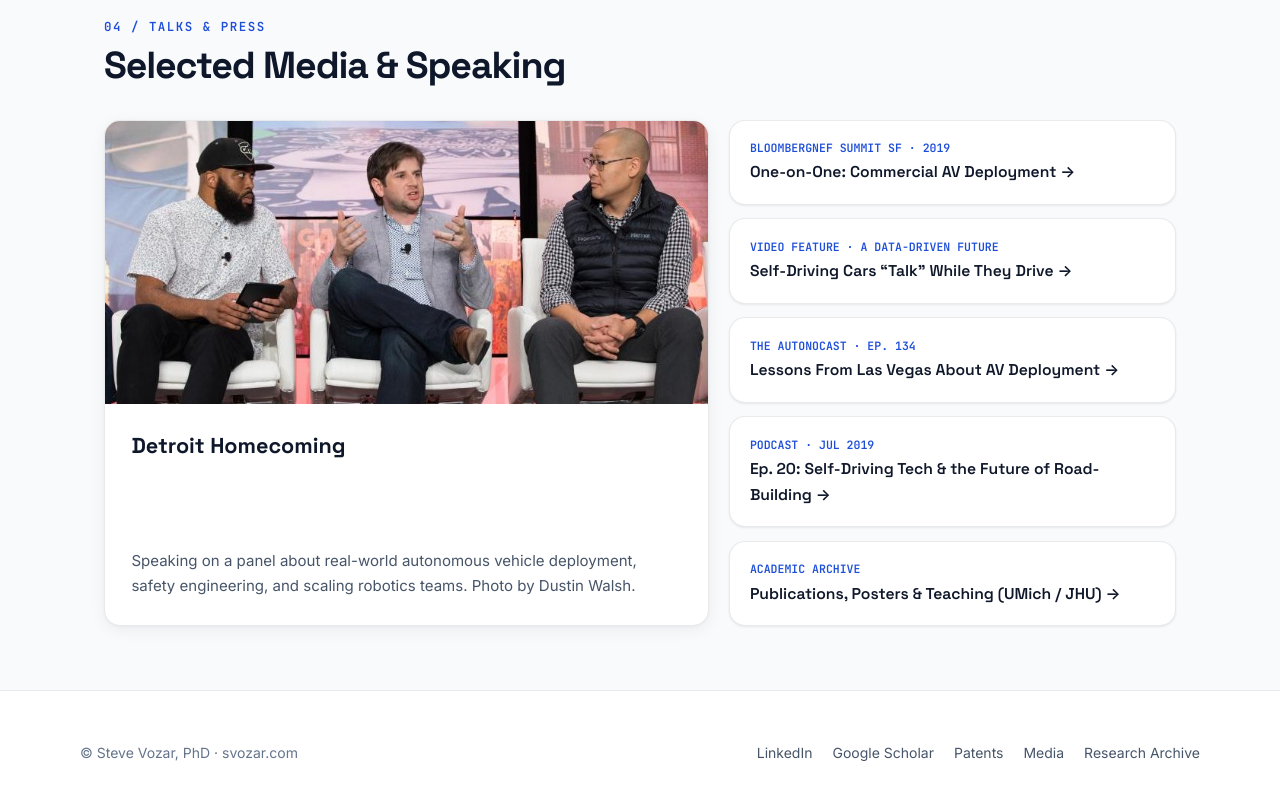
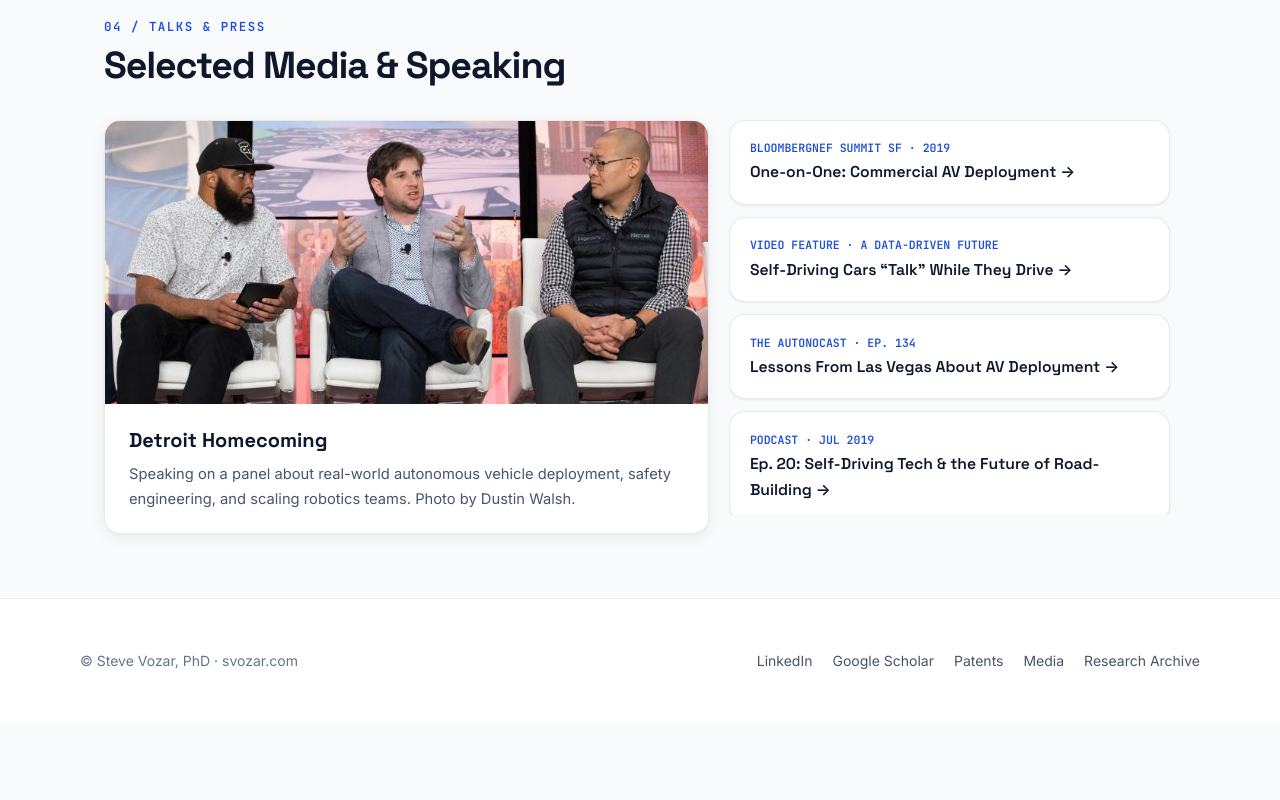
Before and after one commit to svozar/svozar.com, a plain HTML site: page index.html in a window 1280 px wide. Shown: the part 4280-5080 px from the top of the page. After the commit the page ends 5002 px from the top, so only its background shows below. Drawn offline with Linux system fonts and the light colour scheme.

Commit message:
Match media list height to panel photo card with clean scroll

```diff
--- a/assets/css/wild.css
+++ b/assets/css/wild.css
@@ -709,6 +709,7 @@ img {
   display: grid;
   grid-template-columns: 1.15fr 0.85fr;
   gap: 1.25rem;
+  align-items: start;
 }
 
 .stage-card {
@@ -728,30 +729,31 @@ img {
 }
 
 .stage-card-body {
-  padding: 1.5rem 1.65rem 1.65rem;
-  display: flex;
-  flex-direction: column;
-  flex: 1;
-  justify-content: space-between;
+  padding: 1.25rem 1.5rem 1.35rem;
 }
 
 .stage-card h3 {
-  margin: 0 0 0.45rem;
+  margin: 0 0 0.35rem;
   font-family: var(--font-display);
-  font-size: 1.35rem;
+  font-size: 1.25rem;
   color: var(--text);
 }
 
 .stage-card p {
   margin: 0;
   color: var(--text-secondary);
-  font-size: 0.94rem;
+  font-size: 0.92rem;
 }
 
 .media-list {
   display: flex;
   flex-direction: column;
-  gap: 0.85rem;
+  gap: 0.75rem;
+  max-height: 395px;
+  overflow-y: auto;
+  padding-right: 0.35rem;
+  scrollbar-width: thin;
+  scrollbar-color: rgba(15, 23, 42, 0.2) transparent;
 }
 
 .media-link-card {
@@ -845,6 +847,12 @@ img {
     grid-template-columns: 1fr;
   }
 
+  .media-list {
+    max-height: none;
+    overflow-y: visible;
+    padding-right: 0;
+  }
+
   .portrait-frame {
     order: -1;
     width: 196px;
```
